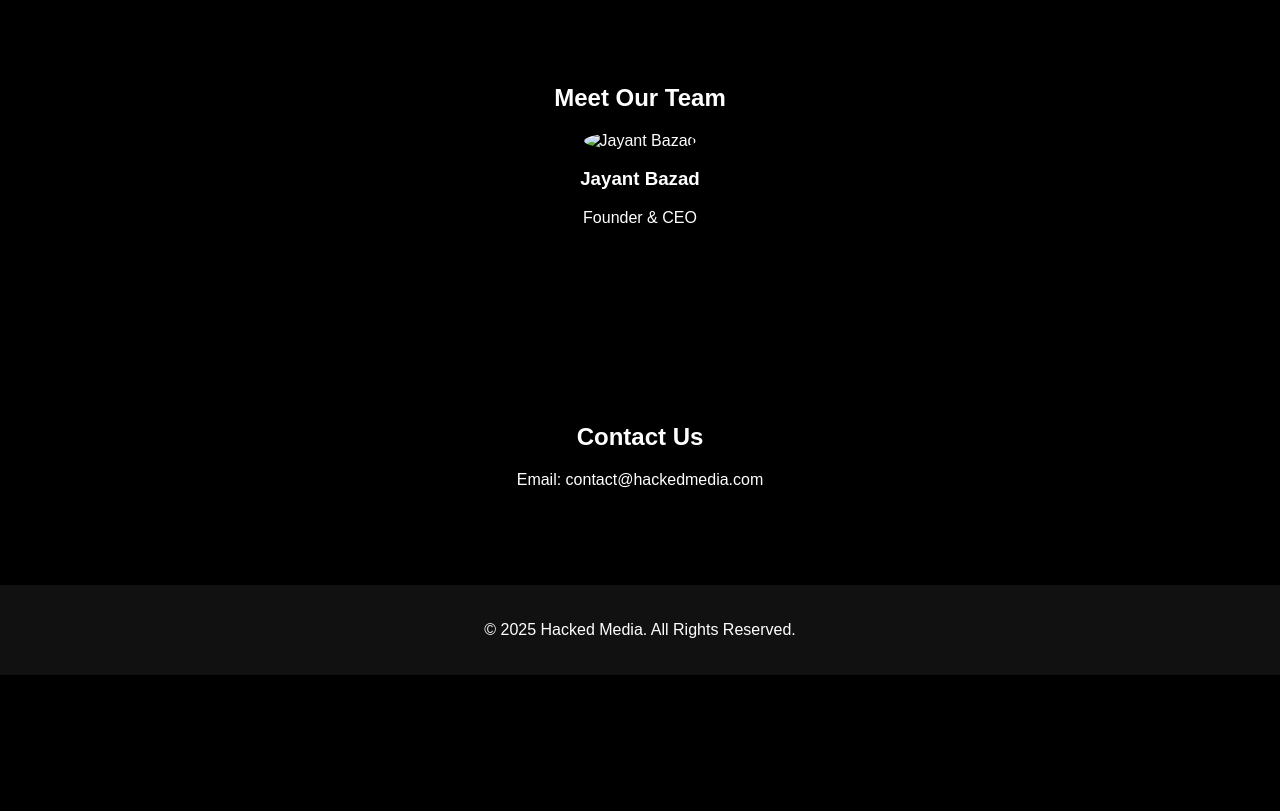
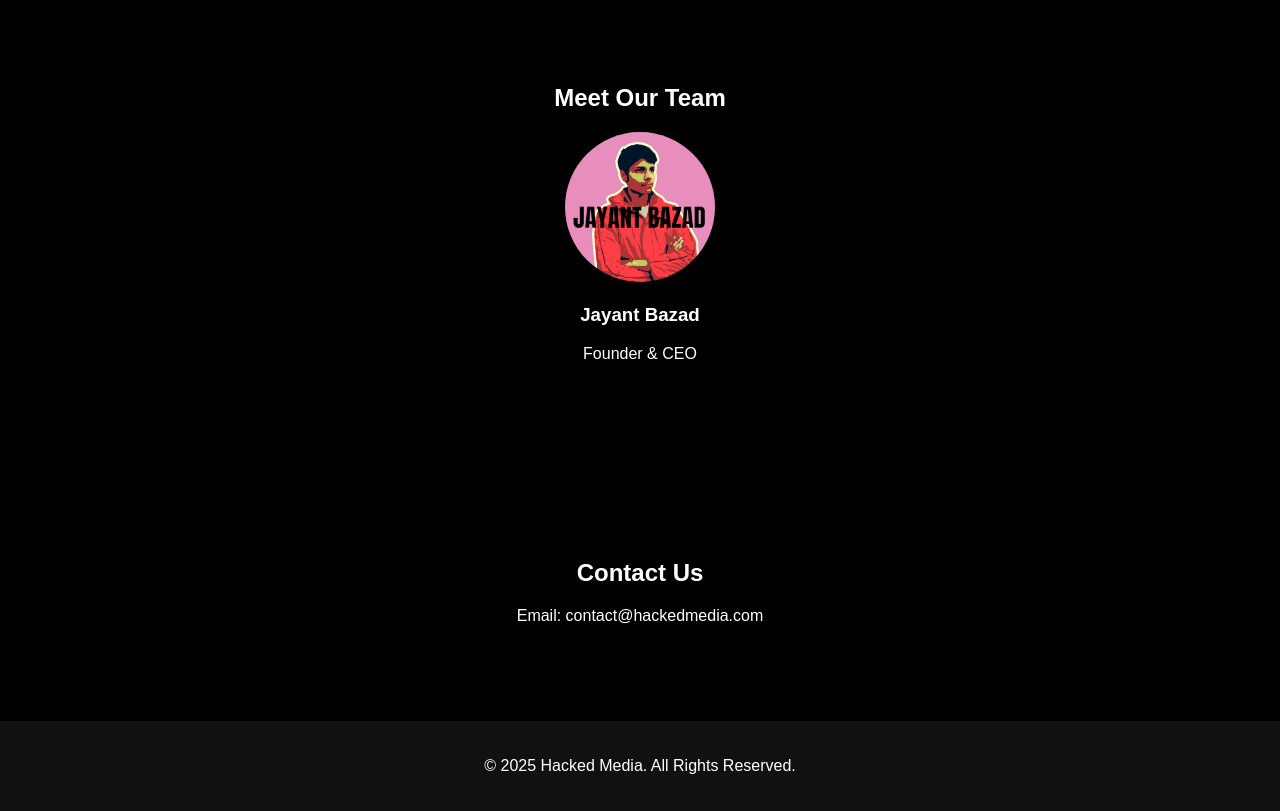
Before and after one commit to JayantBazad/Hacked, a plain HTML site: page index.html in a window 1280 px wide. Shown: the part 1800-2611 px from the top of the page. Before the commit the page ends 2475 px from the top, so only its background shows below. Drawn offline with Linux system fonts and the light colour scheme; a script that the page names is missing.

Commit message:
Update index.html

```diff
--- a/index.html
+++ b/index.html
@@ -86,7 +86,7 @@
         <h2>Meet Our Team</h2>
         <div class="team">
             <div class="member">
-                <img src="/storage/emulated/0/Pictures/PhotoRoom/PhotoRoom-20250213_123508.png" alt="Jayant Bazad">
+                <img src="PhotoRoom-20250213_123508.png" alt="Jayant Bazad">
                 <h3>Jayant Bazad</h3>
                 <p>Founder & CEO</p>
             </div>
```
